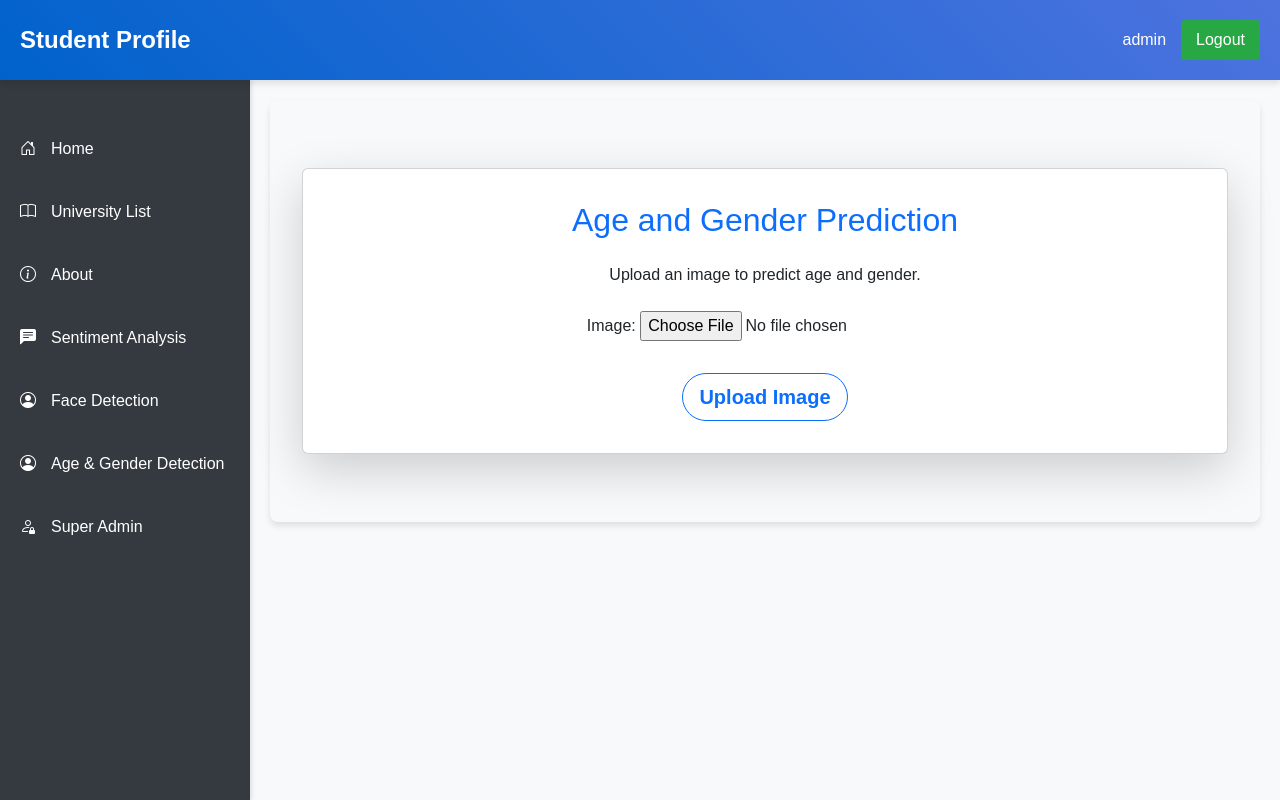
After one commit to shamim90123/django-ai-practice, a Django app: page /recognize-age-gender/ in a window 1280 px wide. The commit adds this page. Run offline with Django 5.2, Linux system fonts and the light colour scheme; a user stored in the database is signed in; data comes from the database, SQL or seed files in the repository.

Commit message:
age agender detection done

```diff
--- a/profiles/forms.py
+++ b/profiles/forms.py
@@ -1,7 +1,13 @@
 from django import forms
 from .models import University
+from .models import AgeGender
 
 class UniversityForm(forms.ModelForm):
     class Meta:
         model = University
         fields = ['name', 'location', 'established_year', 'website']
+
+class AgeGenderPrediction(forms.ModelForm):
+    class Meta:
+        model = AgeGender
+        fields = ['image']
--- a/profiles/models.py
+++ b/profiles/models.py
@@ -39,3 +39,10 @@ class StudentProfile(models.Model):
                 self.face_encoding = encoding.tobytes()
 
         super().save(*args, **kwargs)
+
+class AgeGender(models.Model):
+    image = models.ImageField(upload_to='age_gender_prediction/')
+    uploaded_at = models.DateTimeField(auto_now_add=True)
+
+    def __str__(self):
+        return f"Image {self.id} - {self.image.name}"
--- a/profiles/services.py
+++ b/profiles/services.py
@@ -1,6 +1,22 @@
 import face_recognition
 import numpy as np
 from .models import StudentProfile
+import cv2
+
+# Age and Gender Labels
+AGE_RANGES = ['(0-2)', '(4-6)', '(8-12)', '(15-20)', '(25-32)', '(38-43)', '(48-53)', '(60-100)']
+GENDER_LIST = ['Male', 'Female']
+
+# Load pre-trained models from models folder
+AGE_MODEL = "./age_net.caffemodel"
+AGE_PROTO = "./age_deploy.prototxt"
+GENDER_MODEL = "./gender_net.caffemodel"
+GENDER_PROTO = "./gender_deploy.prototxt"
+
+# Load networks
+age_net = cv2.dnn.readNetFromCaffe(AGE_PROTO, AGE_MODEL)
+gender_net = cv2.dnn.readNetFromCaffe(GENDER_PROTO, GENDER_MODEL)
+
 
 class FaceRecognitionService:
     @staticmethod
@@ -23,3 +39,41 @@ class FaceRecognitionService:
                     return student, None
 
         return None, "No match found"
+
+
+class AgeGenderPredictionService:
+    @staticmethod
+    def predict_age_gender(image_path):
+        """
+        Predict age and gender from the given image.
+
+        Args:
+            image_path (str): Path to the image file.
+
+        Returns:
+            dict: Predicted age range and gender.
+        """
+        # Load image
+        image = cv2.imread(image_path)
+
+        if image is None:
+            raise ValueError("Invalid image file or path.")
+
+        # Preprocess image
+        face_blob = cv2.dnn.blobFromImage(
+            image, 1.0, (227, 227),
+            (78.4263377603, 87.7689143744, 114.895847746),
+            swapRB=False
+        )
+
+        # Gender Prediction
+        gender_net.setInput(face_blob)
+        gender_preds = gender_net.forward()
+        gender = GENDER_LIST[gender_preds[0].argmax()]
+
+        # Age Prediction
+        age_net.setInput(face_blob)
+        age_preds = age_net.forward()
+        age = AGE_RANGES[age_preds[0].argmax()]
+
+        return {"age": age, "gender": gender}
--- /dev/null
+++ b/profiles/templates/age_gender.html
@@ -0,0 +1,63 @@
+{% extends 'base.html' %}
+
+{% block content %}
+<div class="container mt-5">
+    <div class="card shadow-lg p-3 mb-5 bg-white rounded">
+        <div class="card-body">
+            <h2 class="text-center text-primary mb-4">Age and Gender Prediction</h2>
+            <p class="text-center mb-4">Upload an image to predict age and gender.</p>
+
+            <form method="POST" enctype="multipart/form-data" class="text-center">
+                {% csrf_token %}
+                {{ form.as_p }}
+                <button type="submit" class="btn btn-outline-primary btn-lg mt-3">Upload Image</button>
+            </form>
+
+            {% if uploaded_image %}
+            <div class="mt-5 text-center">
+                <h4 class="mb-3">Uploaded Image:</h4>
+                <img src="{{ uploaded_image.image.url }}" class="img-thumbnail" alt="Uploaded Image" style="max-width: 100%; max-height: 300px;">
+            </div>
+
+            {% if prediction %}
+            <div class="mt-5 text-center">
+                <h4 class="mb-3">Prediction Results:</h4>
+                <p class="lead"><strong>Age Range:</strong> {{ prediction.age }}</p>
+                <p class="lead"><strong>Gender:</strong> {{ prediction.gender }}</p>
+            </div>
+            {% endif %}
+            {% endif %}
+
+            {% if error %}
+            <div class="alert alert-danger mt-4" role="alert">
+                {{ error }}
+            </div>
+            {% endif %}
+        </div>
+    </div>
+</div>
+
+<style>
+    body {
+        background-color: #f8f9fa;
+    }
+    .card {
+        border-radius: 15px;
+    }
+    .btn-outline-primary {
+        border-radius: 25px;
+        font-weight: bold;
+        transition: all 0.3s ease;
+    }
+    .btn-outline-primary:hover {
+        background-color: #007bff;
+        color: #fff;
+    }
+    .lead {
+        font-size: 1.2em;
+    }
+    .img-thumbnail {
+        border-radius: 10px;
+    }
+</style>
+{% endblock %}
--- a/profiles/templates/base.html
+++ b/profiles/templates/base.html
@@ -190,8 +190,9 @@
                 <li><a href="{% url 'home' %}"><i class="bi bi-house-door"></i> Home</a></li>
                 <li><a href="{% url 'university_list' %}"><i class="bi bi-book"></i> University List</a></li>
                 <li><a href="{% url 'about' %}"><i class="bi bi-info-circle"></i> About</a></li>
-                <li><a href="/sentiment/"><i class="bi bi-chat-left-text-fill"></i> Text Analysis </a></li>
+                <li><a href="/sentiment/"><i class="bi bi-chat-left-text-fill"></i> Sentiment Analysis </a></li>
                 <li><a href="/recognize-face/"><i class="bi bi-person-circle"></i> Face Detection</a></li>
+                <li><a href="/recognize-age-gender/"><i class="bi bi-person-circle"> </i> Age & Gender Detection </a> </li>
                 <li><a href="/admin/"><i class="bi bi-person-lock"></i> Super Admin</a></li>
             </ul>
         </div>
--- a/profiles/views.py
+++ b/profiles/views.py
@@ -8,6 +8,12 @@ from .forms import UniversityForm
 from .utils import analyze_sentiment
 from django.http import JsonResponse
 from .services import FaceRecognitionService
+
+#  Add the following import statements for age and gender prediction
+from .forms import AgeGenderPrediction
+from .services import AgeGenderPredictionService
+import os
+
 
 
 @login_required
@@ -90,3 +96,28 @@ def recognize_face(request):
 
     # return JsonResponse({'status': 'error', 'message': 'Invalid request'})
     return render(request, 'face.html')
+
+def recognize_age_gender(request):
+    if request.method == 'POST':
+        form = AgeGenderPrediction(request.POST, request.FILES)
+        if form.is_valid():
+            uploaded_image = form.save()  # Save the image
+            image_path = uploaded_image.image.path
+
+            # Perform age and gender prediction
+            try:
+                prediction = AgeGenderPredictionService.predict_age_gender(image_path)
+                context = {
+                    "form": form,
+                    "uploaded_image": uploaded_image,
+                    "prediction": prediction,
+                }
+            except ValueError as e:
+                context = {"form": form, "error": str(e)}
+
+            return render(request, "age_gender.html", context)
+
+    else:
+        form = AgeGenderPrediction()
+
+    return render(request, "age_gender.html", {"form": form})
--- a/student_profile/settings.py
+++ b/student_profile/settings.py
@@ -11,6 +11,7 @@ https://docs.djangoproject.com/en/5.1/ref/settings/
 """
 
 from pathlib import Path
+import os
 
 # Build paths inside the project like this: BASE_DIR / 'subdir'.
 BASE_DIR = Path(__file__).resolve().parent.parent
@@ -54,6 +55,9 @@ MIDDLEWARE = [
 ]
 
 ROOT_URLCONF = 'student_profile.urls'
+
+MEDIA_URL = '/'
+MEDIA_ROOT = os.path.join(BASE_DIR, '/')
 
 TEMPLATES = [
     {
--- a/student_profile/urls.py
+++ b/student_profile/urls.py
@@ -27,6 +27,12 @@ from profiles import views  # Assuming the home page is in the profiles app
 #       path('', include('profiles.urls')),  # Include the 'profiles' app's URLs
 # ]
 
+from django.conf import settings
+from django.conf.urls.static import static
+
+
+# Add this at the end of the URL patterns to serve media files
+
 urlpatterns = [
     path('', auth_views.LoginView.as_view(), name='login'),  # Login page
     path('logout/', views.custom_logout, name='logout'),  # Logout page
@@ -39,5 +45,9 @@ urlpatterns = [
     path('university/<int:id>/update/', views.university_update, name='university_update'),  # Update a university
     path('university/<int:id>/delete/', views.university_delete, name='university_delete'),  # Delete a university
     path('sentiment/', views.sentiment_view, name='sentiment'),
-     path('recognize-face/', views.recognize_face, name='recognize_face'),
+    path('recognize-face/', views.recognize_face, name='recognize_face'),
+    path('recognize-age-gender/', views.recognize_age_gender, name='recognize_age_gender'),
 ]
+
+if settings.DEBUG:
+    urlpatterns += static(settings.MEDIA_URL, document_root=settings.MEDIA_ROOT)
```
Also changed, not shown: profiles/migrations/0005_agegender.py (added), temp_image.jpg, 4 other files.
